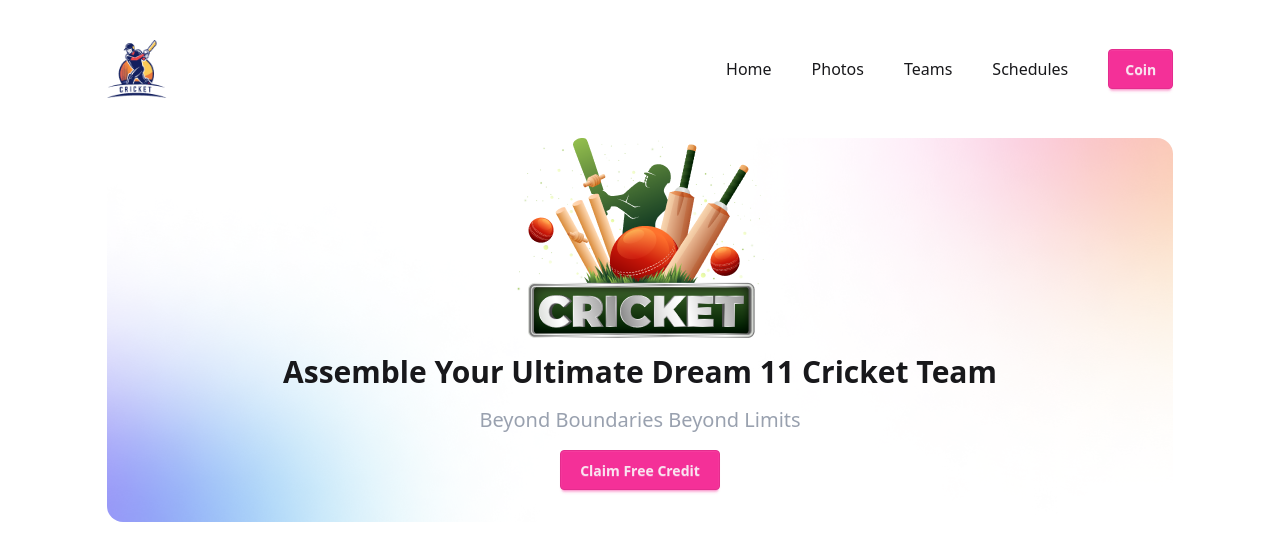
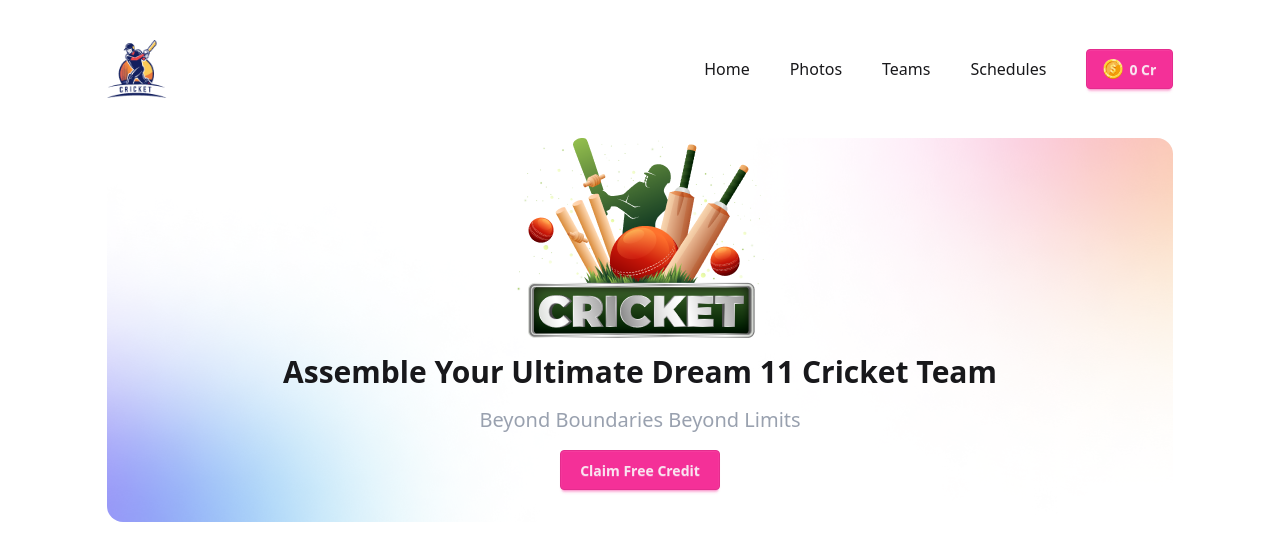
Before and after one commit to anujpaul27/React, a React (Vite) app: page / in a window 1280 px wide. Shown: the top 560 px of the page. Built offline with nearby package versions, Linux system fonts and the light colour scheme.

Commit message:
Add to CoinClaim

```diff
--- a/src/App.jsx
+++ b/src/App.jsx
@@ -9,7 +9,6 @@ function App() {
   return (
     <>
     <Navbar></Navbar>
-    <Header></Header>
     <Main></Main>
     </>
   )
--- a/src/components/Header.jsx
+++ b/src/components/Header.jsx
@@ -1,17 +1,16 @@
 import Header_image from '../assets/bg-shadow.png'
 import Header_logo from '../assets/banner-main.png'
 
-const Header = () => {
+const Header = ({handleCoin}) => {
     return (
         <div className='w-10/12 mx-auto bg-cover bg-center bg-no-repeat min-h-96 rounded-2xl'
         style={{backgroundImage : `url(${Header_image})`}}
         >
-
         <div className='flex flex-col mx-auto gap-4'>
             <img className='mx-auto' src={Header_logo} alt="" />
             <h1 className='text-3xl font-bold mx-auto'>Assemble Your Ultimate Dream 11 Cricket Team</h1>
             <h4 className='text-xl mx-auto text-gray-400'>Beyond Boundaries Beyond Limits</h4>
-            <button className='btn w-40 mx-auto btn-secondary'> Claim Free Credit</button>
+            <button onClick={handleCoin} className='btn w-40 mx-auto btn-secondary'> Claim Free Credit</button>
         </div>
         </div>
     );
--- a/src/components/Navbar.jsx
+++ b/src/components/Navbar.jsx
@@ -1,16 +1,33 @@
-import logo from '../assets/logo1.png'
+import { useState } from 'react';
+import logo from '../assets/logo.png'
+import Header from './Header';
+import DollarIcon from '../assets/dollar.png'
 const Navbar = () => {
+    const [coin,setCoin] = useState(0)
+
+    function handleCoin ()
+    {
+        setCoin(coin+100)
+    }
+
     return (
-        <div className="w-10/12 flex justify-between my-10 mx-auto">
+        <section>
+            <div className="w-10/12 flex justify-between my-10 mx-auto">
             <img className='w-15' src={logo} alt="" />
             <div className="flex gap-10 items-center">
                 <p>Home</p>
                 <p>Photos</p>
                 <p>Teams</p>
                 <p>Schedules</p>
-                <button className='btn btn-secondary'> Coin</button>
+                <button className='btn btn-secondary'>
+                    <img className='w-5' src={DollarIcon} alt="" />
+                      {coin} Cr</button>
             </div>
         </div>
+        <Header handleCoin={handleCoin}></Header>
+
+        </section>
+
     );
 };
 
```
Also changed, not shown: src/assets/dollar.png (added), src/assets/logo.png (renamed from src/assets/logo1.png).
